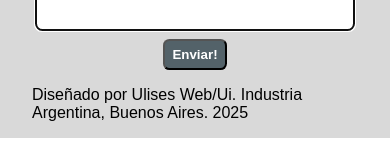
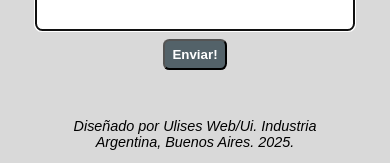
Before and after one commit to pibelanzallamas/ulises-web-ui, a React (Vite) app: page /contact in a window 390 px wide. Shown: the part 788-951 px from the top of the page. Before the commit the page ends 926 px from the top, so only its background shows below. Built offline with nearby package versions, Linux system fonts and the light colour scheme; no server answers; a web font is replaced by a local one.

Commit message:
update footer

```diff
--- a/src/components/Footer.jsx
+++ b/src/components/Footer.jsx
@@ -3,7 +3,9 @@ import React from "react";
 function Footer() {
   return (
     <footer>
-      <p>Diseñado por Ulises Web/Ui. Industria Argentina, Buenos Aires. 2025</p>
+      <p>
+        Diseñado por Ulises Web/Ui. Industria Argentina, Buenos Aires. 2025.
+      </p>
     </footer>
   );
 }
--- a/src/styles/Footer.sass
+++ b/src/styles/Footer.sass
@@ -1,9 +1,12 @@
 footer
-  padding: 2.5rem
+  margin-top: 2rem
+  padding: 1rem
   display: flex
   justify-content: center
-  align-items: center
+  font-style: italic
 
 @media (max-width: 768px)
   footer
-    padding: 1rem 2rem
+    font-size: 0.9rem
+    padding: 1rem 3rem
+    text-align: center
--- a/src/styles/app.css
+++ b/src/styles/app.css
@@ -103,15 +103,18 @@ nav span {
   }
 }
 footer {
-  padding: 2.5rem;
+  margin-top: 2rem;
+  padding: 1rem;
   display: flex;
   justify-content: center;
-  align-items: center;
+  font-style: italic;
 }
 
 @media (max-width: 768px) {
   footer {
-    padding: 1rem 2rem;
+    font-size: 0.9rem;
+    padding: 1rem 3rem;
+    text-align: center;
   }
 }
 .about {
```
Also changed, not shown: 1 other file (tests, documents, lock files or other folders).
